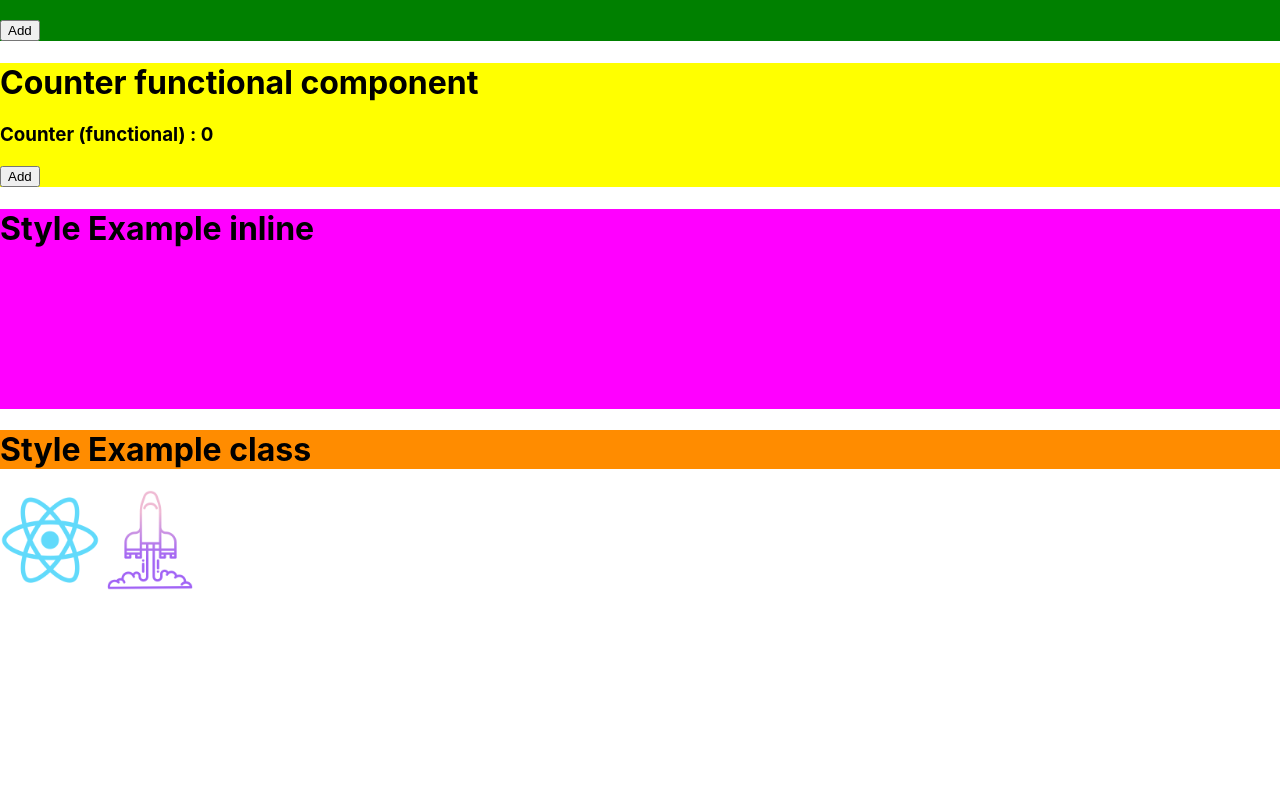
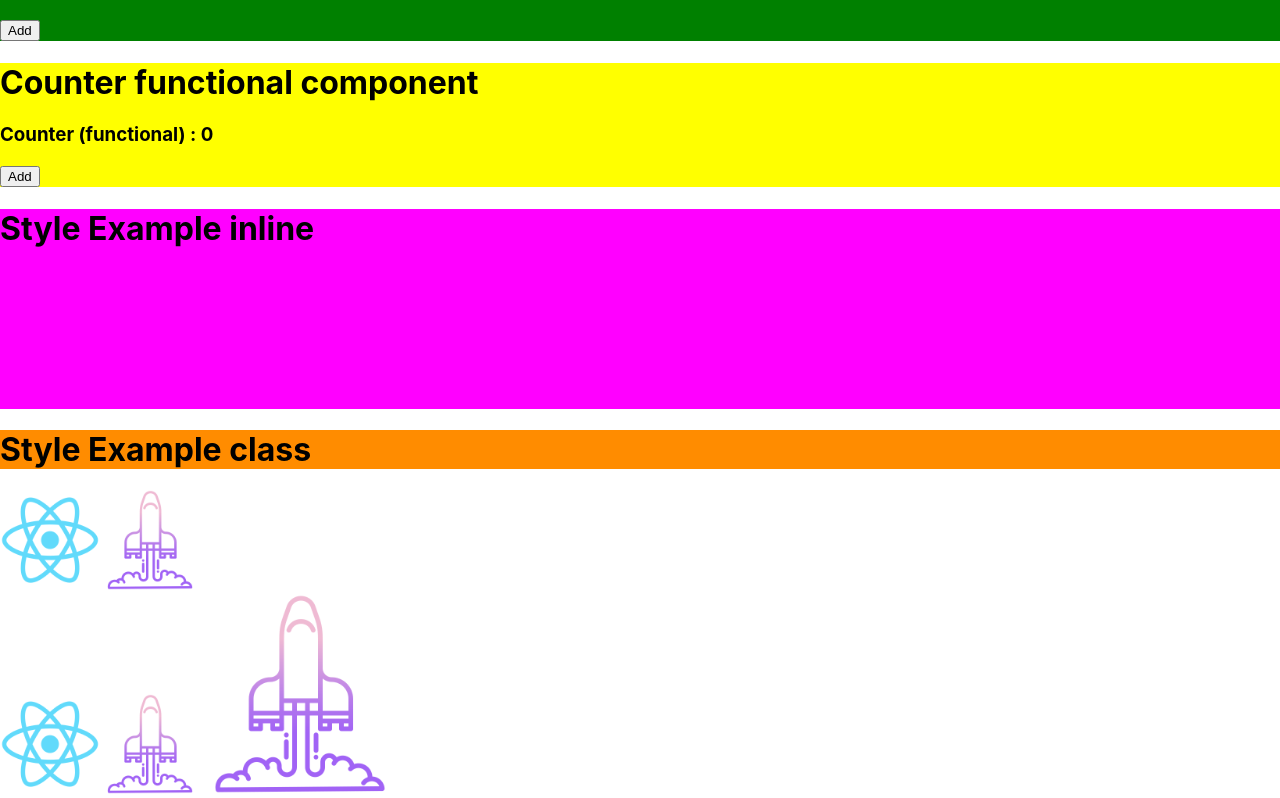
Before and after one commit to Nattapon33998/fun_with_ReactJs, a React (Create React App) app: page / in a window 1280 px wide. Shown: the part 208-1006 px from the top of the page. Before the commit the page ends 802 px from the top, so only its background shows below. Built offline with nearby package versions, Linux system fonts and the light colour scheme.

Commit message:
image with props

```diff
--- a/src/App.js
+++ b/src/App.js
@@ -31,6 +31,7 @@ export default function App() {
       <Ex1Style/>
 
       <Ex2Image/>
+      <Ex2Image image="/images/launch.png"/>
     </div>
   )
 }
--- a/src/components/ex2_image.js
+++ b/src/components/ex2_image.js
@@ -1,10 +1,12 @@
 import React from 'react'
 
-export default function ex2_image() {
+export default function ex2_image(props) {
     return (
         <div>
             <img src="/logo512.png" height="100"/>
             <img src="/images/launch.png" height="100"/>
+
+            {props.image && <img src={props.image} height="200"/>}
         </div>
     )
 }
```
